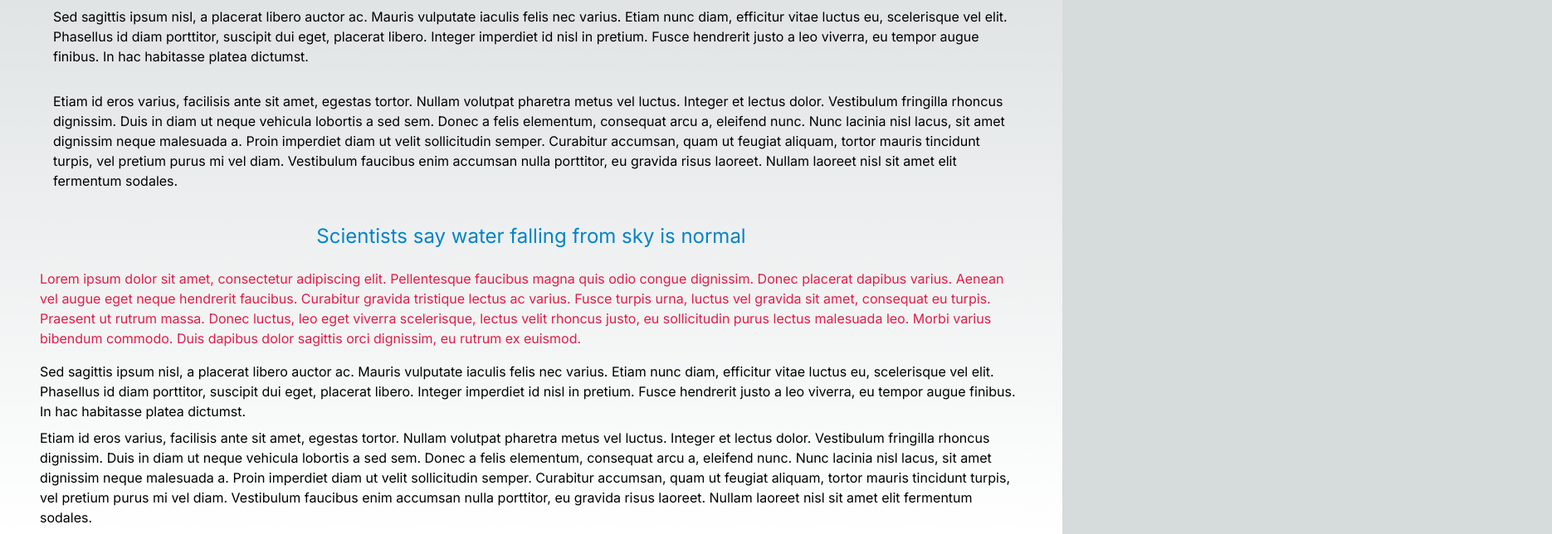
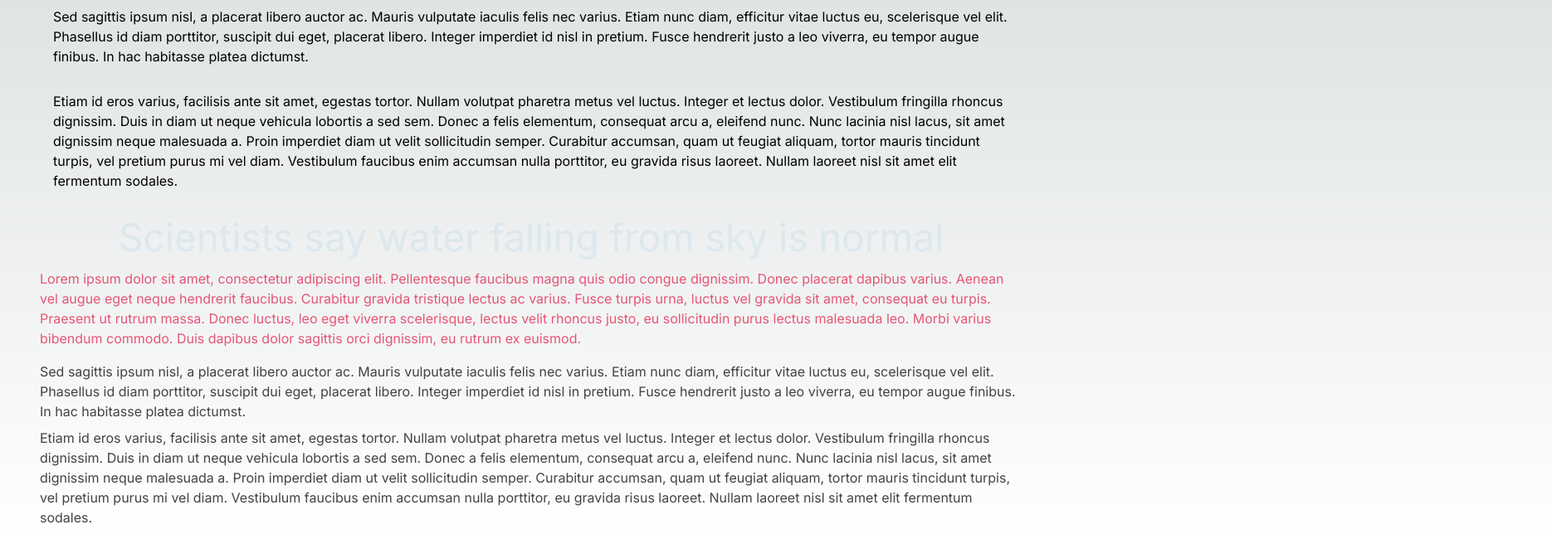
Before and after one commit to Passang-Dorji/mynextapp, a Next.js app: page / in a window 1280 px wide. Shown: the part 216-860 px from the top of the page at 83% size, 1870 px wide, since content can reach past the window. Built offline with nearby package versions, Linux system fonts and the light colour scheme.

Commit message:
modified project

```diff
--- a/app/page.js
+++ b/app/page.js
@@ -14,16 +14,16 @@ export default function Home() {
 				title={articleTitle}
 				paragraphs={articleParagraphs}
 			/>
-			<h1 className="text-2xl text-center py-5 text-sky-600 animate-bounce">
+			<h1 className="text-2xl text-center py-5 text-sky-600 animate-ping">
 				Scientists say water falling from sky is normal
 			</h1>
-			<p className="pb-4 px-12 text-rose-600 ">
+			<p className="pb-4 px-12 text-rose-600 animate-pulse	">
 				Lorem ipsum dolor sit amet, consectetur adipiscing elit. Pellentesque faucibus magna quis odio congue dignissim. Donec placerat dapibus varius. Aenean vel augue eget neque hendrerit faucibus. Curabitur gravida tristique lectus ac varius. Fusce turpis urna, luctus vel gravida sit amet, consequat eu turpis. Praesent ut rutrum massa. Donec luctus, leo eget viverra scelerisque, lectus velit rhoncus justo, eu sollicitudin purus lectus malesuada leo. Morbi varius bibendum commodo. Duis dapibus dolor sagittis orci dignissim, eu rutrum ex euismod.
 			</p>
-			<p className="pb-2 px-12">
+			<p className="pb-2 px-12 animate-pulse	">
 				Sed sagittis ipsum nisl, a placerat libero auctor ac. Mauris vulputate iaculis felis nec varius. Etiam nunc diam, efficitur vitae luctus eu, scelerisque vel elit. Phasellus id diam porttitor, suscipit dui eget, placerat libero. Integer imperdiet id nisl in pretium. Fusce hendrerit justo a leo viverra, eu tempor augue finibus. In hac habitasse platea dictumst.
 			</p>
-			<p className="pb-2 px-12">
+			<p className="pb-2 px-12 animate-pulse	">
 				Etiam id eros varius, facilisis ante sit amet, egestas tortor. Nullam volutpat pharetra metus vel luctus. Integer et lectus dolor. Vestibulum fringilla rhoncus dignissim. Duis in diam ut neque vehicula lobortis a sed sem. Donec a felis elementum, consequat arcu a, eleifend nunc. Nunc lacinia nisl lacus, sit amet dignissim neque malesuada a. Proin imperdiet diam ut velit sollicitudin semper. Curabitur accumsan, quam ut feugiat aliquam, tortor mauris tincidunt turpis, vel pretium purus mi vel diam. Vestibulum faucibus enim accumsan nulla porttitor, eu gravida risus laoreet. Nullam laoreet nisl sit amet elit fermentum sodales.
 			</p>
 		</>
```
